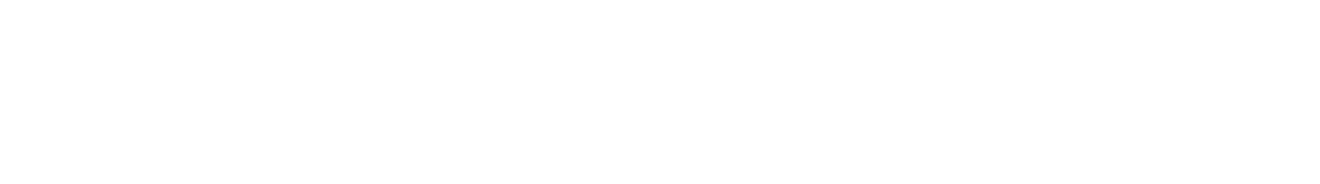
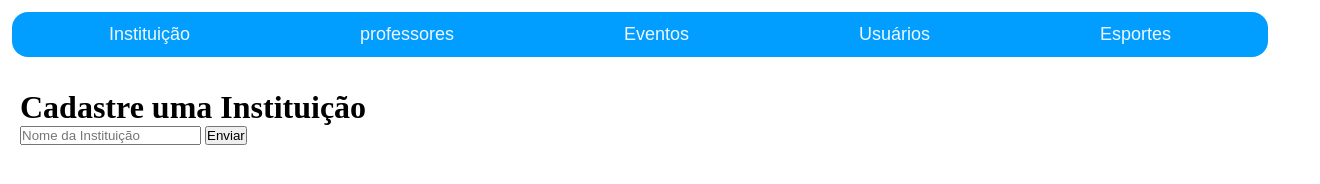
Before and after one commit to marquesrafael007/DWeb-SancaFlow, a plain HTML site: page index.html in a window 1280 px wide. Shown: the whole page, 1320 px wide, since content can reach past the window. Drawn offline with Linux system fonts and the light colour scheme.

Commit message:
Criação da estrutura básica do frontend e adição do arquivo intituicao.hmtml

```diff
--- /dev/null
+++ b/global.css
@@ -0,0 +1,35 @@
+*{
+    margin: 0 auto;
+    padding: 0px;
+}
+
+header{
+    padding: 12px;
+}
+nav{
+    padding: 12px;
+    background-color: #019DFF;
+    border-radius: 16px;
+}
+ul{
+    display: flex;
+    flex-direction: row;
+    align-items: center;
+    list-style: none;
+}
+li{
+    font-size: 18px;
+    font-family: Arial, Helvetica, sans-serif;
+    text-decoration: none;
+}
+a{
+    text-decoration: none;
+    color: aliceblue;
+}
+
+iframe{
+    border: none;
+    width: 100vw;
+    height: 100vh;
+    padding: 20px;
+}
--- a/index.html
+++ b/index.html
@@ -1,11 +1,27 @@
 <!DOCTYPE html>
-<html lang="en">
+<html lang="pt-br">
 <head>
     <meta charset="UTF-8">
     <meta name="viewport" content="width=device-width, initial-scale=1.0">
-    <title>Document</title>
+    <title>SancaFlow</title>
+    <link rel="stylesheet" href="global.css">
 </head>
 <body>
-
+    <header>
+        <nav>
+            <ul>
+                <li><a href="instituicao.html" target="janela">Instituição</a></li>
+                <li><a href="professores.html" target="janela">professores</a></li>
+                <li><a href="eventos.html" target="janela">Eventos</a></li>
+                <li><a href="usuarios.hmtl" target="janela">Usuários</a></li>
+                <li><a href="esportes.html" target="janela">Esportes</a></li>
+            </ul>
+        </nav>
+    </header>
+    <main>
+        <iframe src="instituicao.html" name="janela" title="SancaFlow">
+            Seu navegador não suporta iframes.
+        </iframe>
+    </main>
 </body>
 </html>
--- /dev/null
+++ b/instituicao.html
@@ -0,0 +1,31 @@
+<!DOCTYPE html>
+<html lang="pt-br">
+<head>
+    <meta charset="UTF-8">
+    <meta name="viewport" content="width=device-width, initial-scale=1.0">
+    <title>SancaFlow</title>
+    <link rel="stylesheet" href="global.css">
+</head>
+<body>
+    <main>
+        <div class="text">
+            <h1>Cadastre uma Instituição</h1>
+        </div>
+        <div class="form">
+            <form action="#" method="post">
+                <input type="text" placeholder="Nome da Instituição">
+                <input type="submit" value="Enviar">
+            </form>
+        </div>
+        <div class="table">
+            <table>
+                <tr></tr>
+                <tr></tr>
+                <tr></tr>
+                <tr></tr>
+                <tr></tr>
+            </table>
+        </div>
+    </main>
+</body>
+</html>
```
